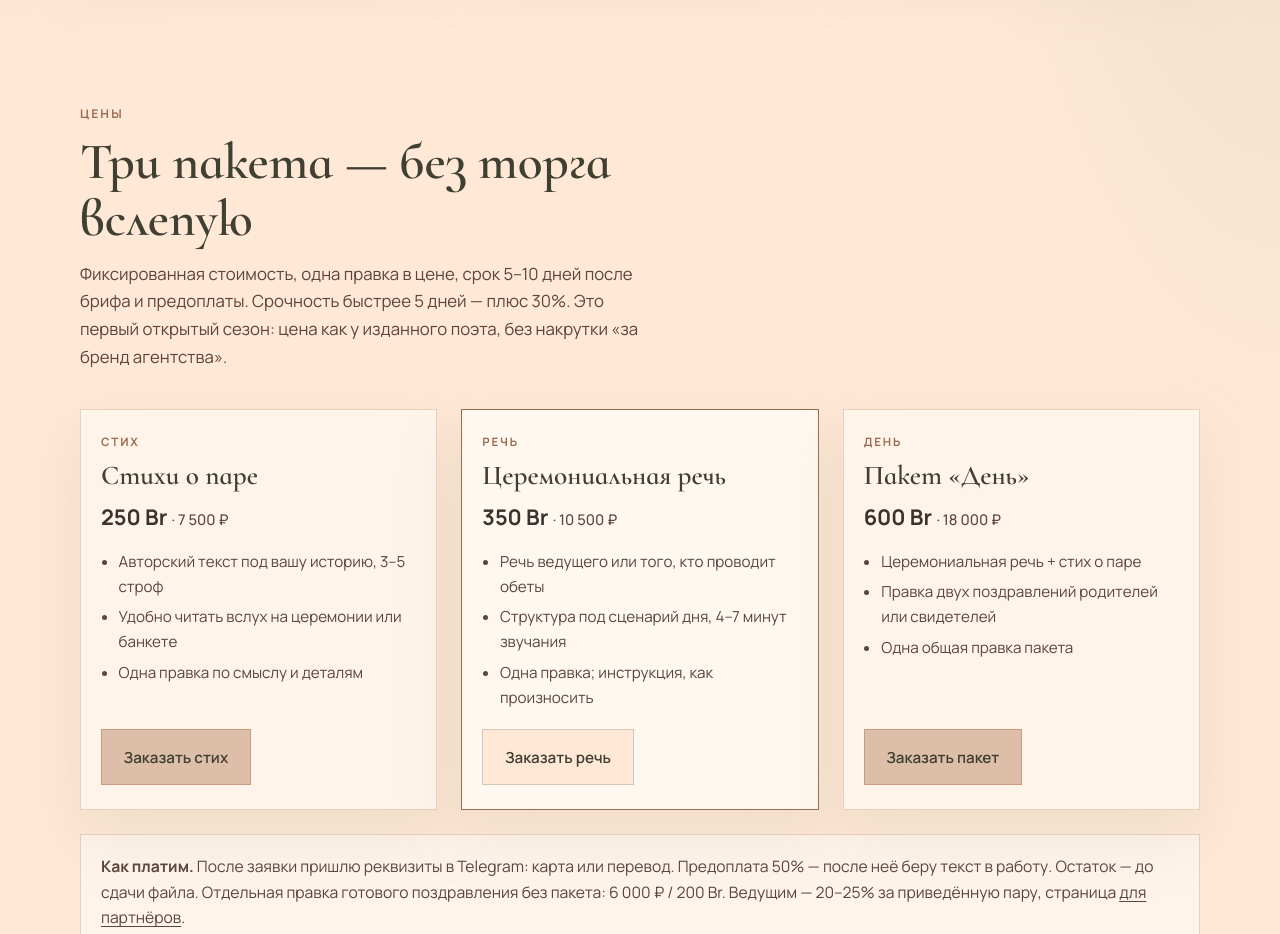
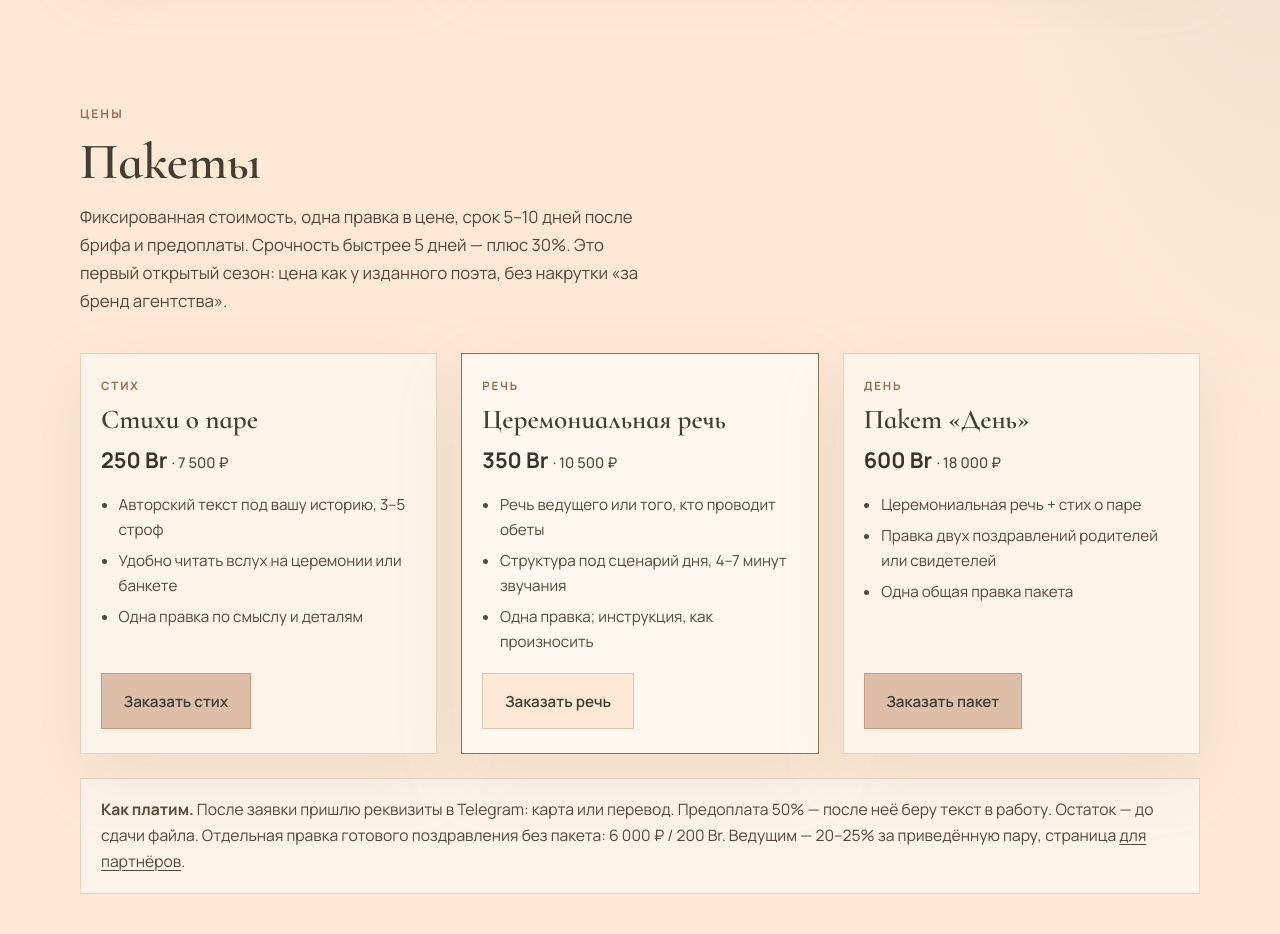
Before and after one commit to testqcqaweb/soroka-prinesla, a website: page index.html in a window 1280 px wide. Shown: the part 1500-2434 px from the top of the page. Drawn offline with Linux system fonts and the light colour scheme.

Commit message:
Drop the hard-sell packages headline from the price section.
Co-authored-by: Cursor <cursoragent@cursor.com>

```diff
--- a/index.html
+++ b/index.html
@@ -101,7 +101,7 @@
       <section class="section" id="packages">
         <div class="section-head">
           <span class="section-label">Цены</span>
-          <h2>Три пакета — без торга вслепую</h2>
+          <h2>Пакеты</h2>
           <p>
             Фиксированная стоимость, одна правка в цене, срок 5–10 дней после брифа и предоплаты.
             Срочность быстрее 5 дней — плюс 30%. Это первый открытый сезон: цена как у изданного
```
